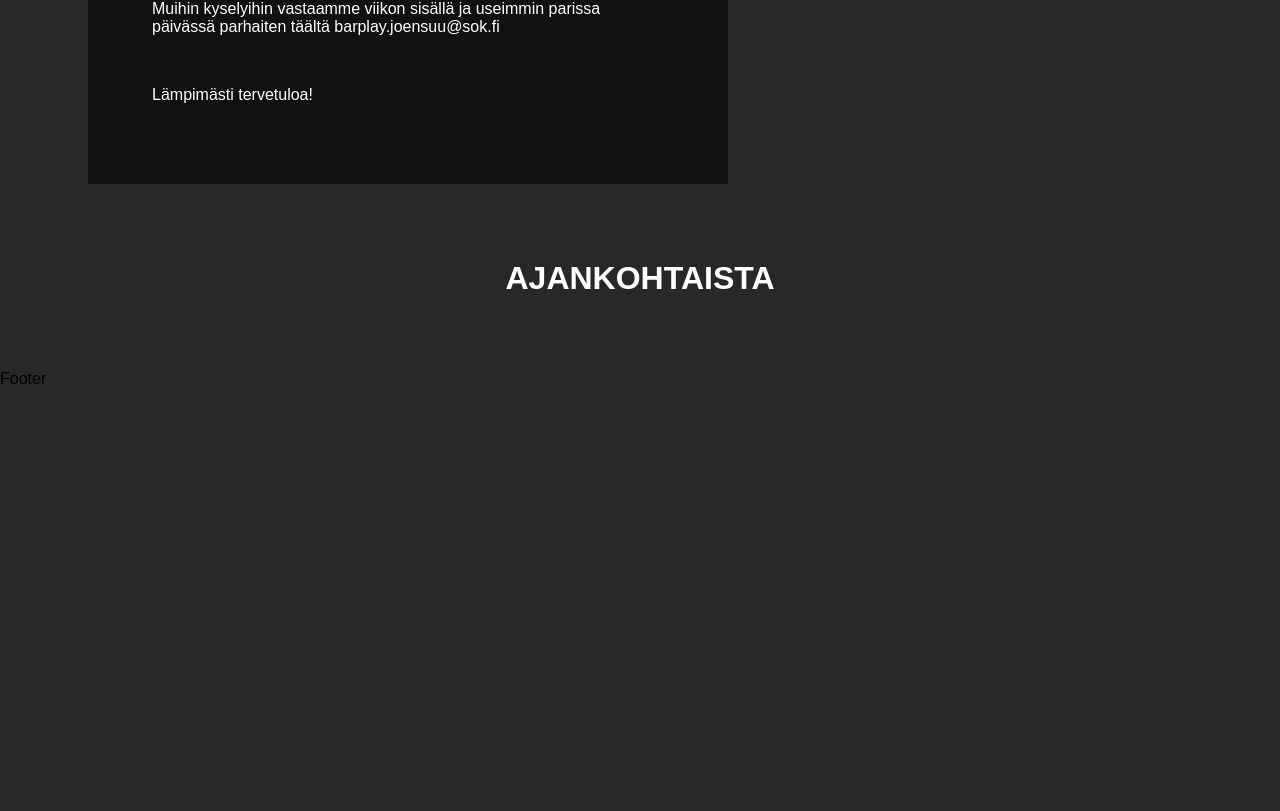
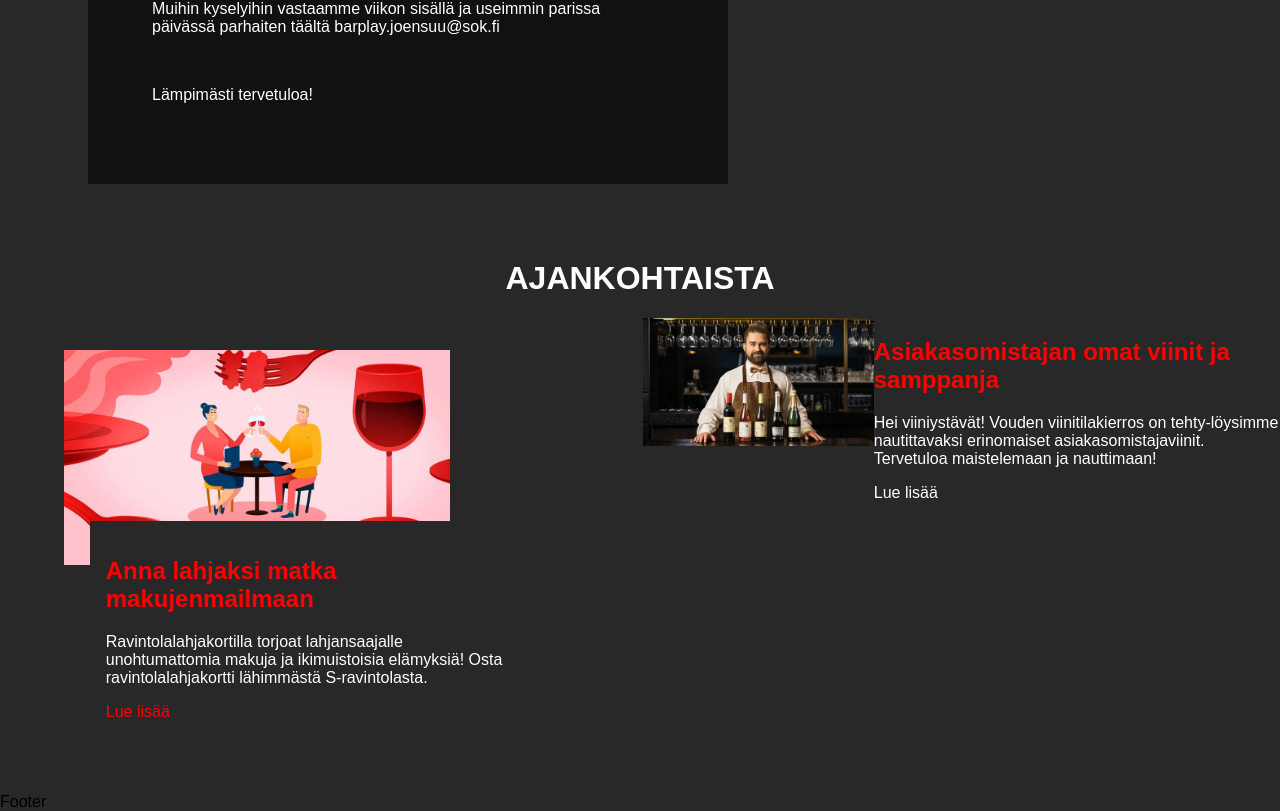
Before and after one commit to MarkusAP98/barplay02, a React (Create React App) app: page / in a window 1280 px wide. Shown: the part 1136-1947 px from the top of the page. Before the commit the page ends 1524 px from the top, so only its background shows below. Built offline with nearby package versions, Linux system fonts and the light colour scheme.

Commit message:
added some text to add

```diff
--- a/src/components/Add/Add.css
+++ b/src/components/Add/Add.css
@@ -2,8 +2,57 @@
     color: white;
     box-sizing: border-box;
     margin: 0px;
+    width: 100%;
 }
 
 .barplay__add h1 {
     text-align: center;
 }
+
+.barplay__add h2 {
+    color: red;
+}
+
+.add__section {
+    display: flex;
+}
+
+.add__section-1 {
+    margin: 2rem 4rem;
+}
+
+.add__section-1 img {
+    width: 75%;
+}
+
+.add__dining-text {
+    background-color: #282828;
+    padding: 1rem;
+    width: 25rem;
+    height: 13rem;
+    position: relative;
+    left: 5%;
+    margin-top: -3rem;
+}
+
+
+.add__dining-text a {
+    color: red;
+}
+
+.add__dining-text:hover {
+    background-color: black;
+}
+
+
+/* ----- section 2 ----- */
+
+.add__bartender {
+    display: flex;
+
+}
+
+.bartender {
+    width: 15rem;
+    height: 8rem;
+}
--- a/src/components/Add/Add.js
+++ b/src/components/Add/Add.js
@@ -1,20 +1,38 @@
-import React from 'react'
-import './Add.css'
+import React from "react";
+import "./Add.css";
+import Dining from "../../assets/add_section/dining.webp";
+import Bartender from '../../assets/add_section/bartender.webp'
 
 const Add = () => {
   return (
     <div className="barplay__add">
       <h1>AJANKOHTAISTA</h1>
-      <div className='add__section'>
-        <div className='add__section-1'>
-          <img></img>
+      <div className="add__section">
+        <div className="add__section-1">
+          <img src={Dining}></img>
+          <div className="add__dining-text">
+            <h2>Anna lahjaksi matka makujenmailmaan</h2>
+            <p>
+              Ravintolalahjakortilla torjoat lahjansaajalle unohtumattomia
+              makuja ja ikimuistoisia elämyksiä! Osta ravintolalahjakortti
+              lähimmästä S-ravintolasta.
+            </p>
+            <a>Lue lisää</a>
+          </div>
         </div>
-        <div>
-          <div><img></img><p></p></div>
+        <div className="add__section-2">
+          <div className="add__bartender">
+            <img src={Bartender} alt="bartender" className="bartender"></img>
+            <div className="bartender__text">
+              <h2>Asiakasomistajan omat viinit ja samppanja</h2>
+            <p>Hei viiniystävät! Vouden viinitilakierros on tehty-löysimme nautittavaksi erinomaiset asiakasomistajaviinit. Tervetuloa maistelemaan ja nauttimaan!</p>
+            <a>Lue lisää</a>
+            </div>
+          </div>
         </div>
       </div>
     </div>
   );
-}
+};
 
-export default Add
+export default Add;
```
